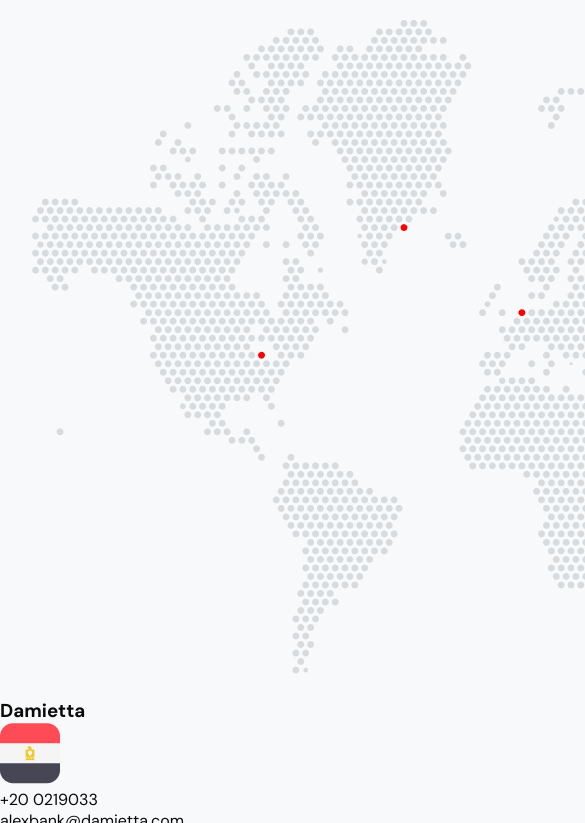
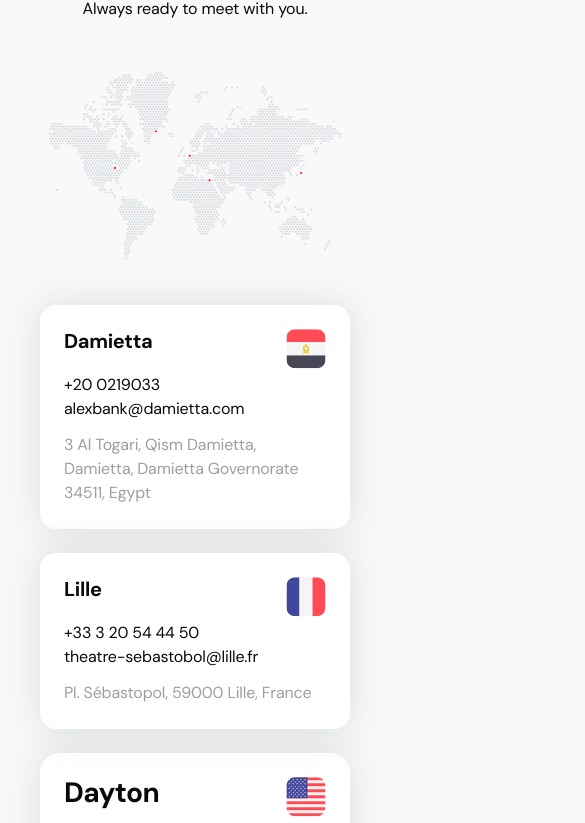
Before and after one commit to YuliyaMinsk/test-raison, a website built with webpack: page src/index.html in a window 390 px wide. Shown: the part 87-910 px from the top of the page, 585 px wide, since content can reach past the window. Built offline with nearby package versions, Linux system fonts and the light colour scheme.

Commit message:
feat: add styles with adaptive

```diff
--- a/src/index.html
+++ b/src/index.html
@@ -11,63 +11,64 @@
 
   <body>
     <header class="header">
-      <h1>Hello World</h1>
-      <h2>Always ready to meet with you.</h2>
+      <h1 class="title">Hello World</h1>
+      <h2 class="subtitle">Always ready to meet with you.</h2>
     </header>
 
     <main class="container">
-      <section class="mobile-image">
-        <img src="./assets/images/world-map.png" alt="background world map" />
-      </section>
-
+      <div class="mobile-background-image"></div>
+      <div class="background-image">
         <section class="cards">
           <div class="card">
             <div class="card-header">
               <h3 class="card-title">Damietta</h3>
-            <img src="./assets/images/egypt.png" alt="Egypt" class="card-flag" />
+              <img src="./assets/images/egypt.svg" alt="Egypt" class="card-flag" />
             </div>
-          <p class="card-telephone">+20 0219033</p>
-          <p class="card-email">alexbank@damietta.com</p>
+            <p class="card-contact">+20 0219033</p>
+            <p class="card-contact">alexbank@damietta.com</p>
             <address class="card-address">3 Al Togari, Qism Damietta, Damietta, Damietta Governorate 34511, Egypt</address>
           </div>
 
           <div class="card">
             <div class="card-header">
               <h3 class="card-title">Lille</h3>
-            <img src="./assets/images/france.png" alt="France" class="card-flag" />
+              <img src="./assets/images/france.svg" alt="France" class="card-flag" />
             </div>
-          <p class="card-telephone">+33 3 20 54 44 50</p>
-          <p class="card-email">theatre-sebastobol@lille.fr</p>
+            <p class="card-contact">+33 3 20 54 44 50</p>
+            <p class="card-contact">theatre-sebastobol@lille.fr</p>
             <address class="card-address">Pl. Sébastopol, 59000 Lille, France</address>
           </div>
+        </section>
+      </div>
 
+      <section class="cards">
         <div class="card">
           <div class="card-header">
             <h3 class="card-title">Dayton</h3>
-            <img src="./assets/images/usa.png" alt="United States" class="card-flag" />
+            <img src="./assets/images/usa.svg" alt="United States" class="card-flag" />
           </div>
-          <p class="card-telephone">+1 937 226 1710</p>
-          <p class="card-email">info@americaspackardmuseum.org</p>
+          <p class="card-contact">+1 937 226 1710</p>
+          <p class="card-contact">info@americaspackardmuseum.org</p>
           <address class="card-address">420 S Ludlow St, Dayton, OH 45402, United States</address>
         </div>
 
         <div class="card">
           <div class="card-header">
             <h3 class="card-title">Kulusuk</h3>
-            <img src="./assets/images/greenland.png" alt="Greenland" class="card-flag" />
+            <img src="./assets/images/greenland.svg" alt="Greenland" class="card-flag" />
           </div>
-          <p class="card-telephone">+299 98 69 88</p>
-          <p class="card-email">info@mit.gl</p>
+          <p class="card-contact">+299 98 69 88</p>
+          <p class="card-contact">info@mit.gl</p>
           <address class="card-address">HVF8+R82, Kulusuk, Greenland</address>
         </div>
 
         <div class="card">
           <div class="card-header">
             <h3 class="card-title">Kanazawa</h3>
-            <img src="./assets/images/japan.png" alt="Japan" class="card-flag" />
+            <img src="./assets/images/japan.svg" alt="Japan" class="card-flag" />
           </div>
-          <p class="card-telephone">+81 76 220 2469</p>
-          <p class="card-email">kanazawa@lg.jp</p>
+          <p class="card-contact">+81 76 220 2469</p>
+          <p class="card-contact">kanazawa@lg.jp</p>
           <address class="card-address">1 Chome Higashiyama, Kanazawa, Ishikawa 920-0831, Japan</address>
         </div>
       </section>
--- a/src/scss/abstract.scss
+++ b/src/scss/abstract.scss
@@ -10,6 +10,7 @@ $width-1440: 1440px;
 
 $content-width: 1080px;
 $main-spaces: 24px;
+$main-spaces-mobile: 16px;
 
 // Colors
 $color-light: #ffffff;
@@ -19,15 +20,8 @@ $color-light-gray: #9e9e9e;
 $color-background: #f8f9fa;
 
 // Font sizes
-$font40: 48px;
+$font48: 48px;
 $font28: 28px;
+$font20: 20px;
 $font18: 18px;
-
-// Image presets
-$bg-picture: url('../assets/world-map.png');
-
-// Mixins
-%transition {
-  transition-duration: 0.3s;
-  transition-timing-function: ease-in-out;
-}
+$font16: 16px;
--- a/src/scss/base.scss
+++ b/src/scss/base.scss
@@ -22,9 +22,18 @@ section {
 
 body {
   font-family: 'DMSans', sans-serif;
+  font-weight: normal;
+  font-size: $font18;
+
   background-color: $color-background;
   color: $color-dark;
   margin: 0;
+  padding: 116px 0;
+
+  @media (max-width: $width-768) {
+    padding: 40px;
+    font-size: $font16;
+  }
 }
 
 input,
--- a/src/scss/styles.scss
+++ b/src/scss/styles.scss
@@ -1,3 +1,183 @@
 @import './fonts.scss';
 @import './abstract.scss';
 @import './base.scss';
+
+.header {
+  text-align: center;
+  margin-bottom: 56px;
+
+  .title {
+    font-size: $font48;
+    line-height: 1;
+    font-weight: bold;
+    letter-spacing: -1.44px;
+    margin-bottom: $main-spaces;
+  }
+
+  .subtitle {
+    font-size: $font18;
+    line-height: 1.33;
+    font-weight: normal;
+    letter-spacing: -0.198px;
+  }
+}
+
+.container {
+  margin-bottom: 116px;
+
+  .mobile-background-image {
+    display: none;
+    background-image: url('../assets/images/world-map.svg');
+    background-size: contain;
+    background-position: center;
+    background-repeat: no-repeat;
+    width: 100%;
+    height: auto;
+    min-height: 202px;
+    margin-bottom: 40px;
+  }
+
+  .background-image {
+    position: relative;
+    background-image: url('../assets/images/world-map.svg');
+    background-size: contain;
+    background-position: center;
+    background-repeat: no-repeat;
+    min-height: 707px;
+
+    .cards {
+      position: absolute;
+      bottom: 0;
+    }
+  }
+
+  .cards {
+    width: 100%;
+    display: flex;
+    justify-content: space-between;
+    gap: $main-spaces;
+    margin-bottom: $main-spaces;
+
+    .card {
+      width: 100%;
+      padding: $main-spaces;
+
+      border-radius: 20px;
+      background: $color-light;
+      box-shadow: 0px 0px 40px 0px rgba(44, 59, 64, 0.15);
+
+      .card-header {
+        position: relative;
+
+        .card-title {
+          font-size: $font28;
+          line-height: 1.14;
+          font-weight: bold;
+          letter-spacing: -0.588px;
+          margin-bottom: $font20;
+        }
+
+        .card-flag {
+          position: absolute;
+          top: 0;
+          right: 0;
+          width: 40px;
+          height: 40px;
+        }
+      }
+
+      .card-contact {
+        line-height: 1.33;
+        letter-spacing: -0.198px;
+        overflow-wrap: break-word;
+
+        &:last-of-type {
+          margin-bottom: 12px;
+        }
+      }
+
+      .card-address {
+        color: $color-light-gray;
+        font-style: normal;
+        line-height: 1.33;
+        letter-spacing: -0.198px;
+      }
+    }
+  }
+}
+
+@media (max-width: 768px) {
+  .header {
+    margin-bottom: 40px;
+
+    .title {
+      font-size: $font28;
+      letter-spacing: -0.588px;
+      margin-bottom: $main-spaces-mobile;
+    }
+
+    .subtitle {
+      font-size: $font16;
+      line-height: 1.5;
+      letter-spacing: -0.176px;
+    }
+  }
+
+  .container {
+    margin-bottom: 48px;
+
+    .mobile-background-image {
+      display: block;
+      min-height: calc(80vw * 707 / 1080);
+    }
+
+    .background-image {
+      background-image: none;
+      min-height: auto;
+
+      .cards {
+        position: static;
+
+        .card {
+          border-radius: 16px;
+
+          .card-header {
+            .card-title {
+              font-size: $font20;
+              line-height: 1.2;
+              letter-spacing: -0.34px;
+            }
+          }
+
+          .card-contact {
+            line-height: 1.5;
+            letter-spacing: -0.176px;
+          }
+
+          .card-address {
+            line-height: 1.5;
+            letter-spacing: -0.176px;
+          }
+        }
+      }
+    }
+
+    .cards {
+      flex-direction: column;
+    }
+  }
+}
+
+@media (min-width: 769px) and (max-width: 1024px) {
+  .mobile-background-image {
+    display: block;
+    min-height: calc(100vw * 707 / 1080);
+  }
+}
+
+@media (min-width: 1025px) {
+  .mobile-background-image {
+    display: block;
+    min-height: calc(1024px * 707 / 1080);
+  }
+}
```
Also changed, not shown: src/assets/images/egypt.png (deleted), src/assets/images/egypt.svg (added), src/assets/images/france.png (deleted), src/assets/images/france.svg (added), src/assets/images/greenland.png (deleted), src/assets/images/greenland.svg (added), src/assets/images/japan.png (deleted), src/assets/images/japan.svg (added), src/assets/images/usa.png (deleted), src/assets/images/usa.svg (added), src/assets/images/world-map-small.png (deleted), src/assets/images/world-map.png (deleted), src/assets/images/world-map.svg (added). Lines whose indentation alone changed are shown as unchanged.
